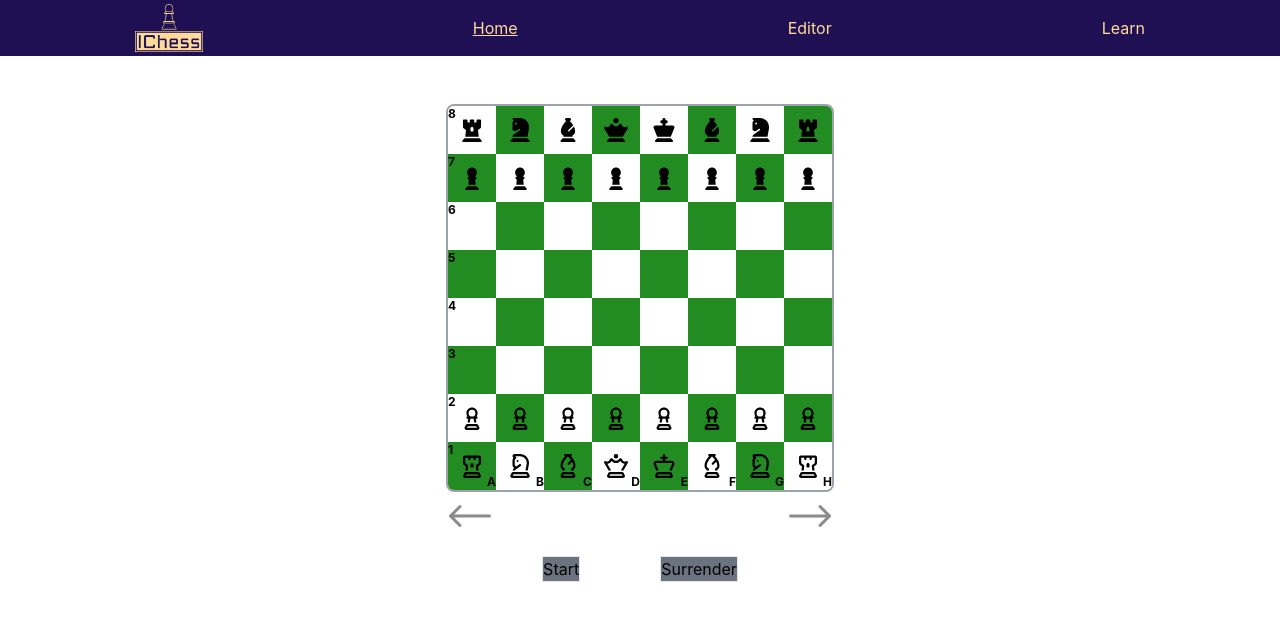
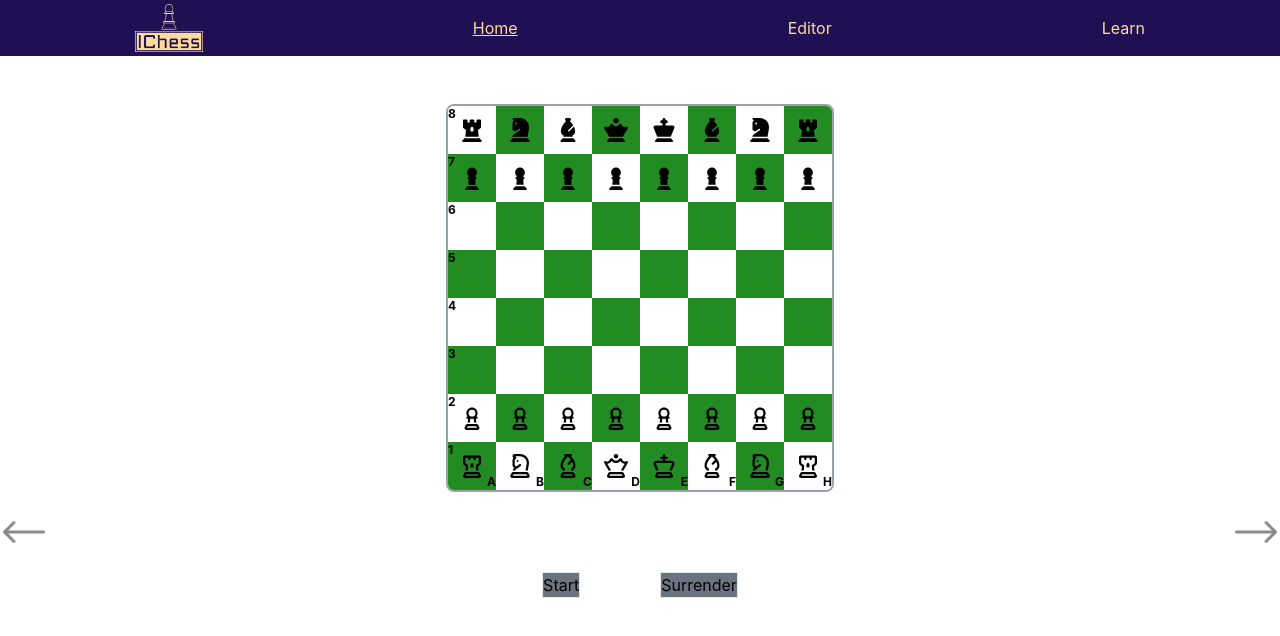
Before and after one commit to IsmaelMastronardi/chessboard, a React (Create React App) app: page / in a window 1280 px wide. Shown: the top 636 px of the page. Built offline with nearby package versions, Linux system fonts and the light colour scheme.

Commit message:
Refactor board component to remove unused code and update navigation

```diff
--- a/src/components/board.jsx
+++ b/src/components/board.jsx
@@ -1,45 +1,20 @@
 import { useDispatch, useSelector } from "react-redux";
 import Square from "./square";
-import { useEffect, useState } from "react";
+import { useEffect } from "react";
 import { movePiece } from "../redux/slices/boardSlice";
 import { minimax } from "../engine/boardEvaluation";
-import SettingsMenu from "./settingsMenu";
 
-const Board = () => {
-  const {convertedBoard, posibleMoves, selectedPiece, waitingForPcMove, pastBoardStates, lastBoardStateIndex} = useSelector((store) => store.gameBoard);
+const Board = ({boardStateIndex, lastBoardStateIndex}) => {
+  const {convertedBoard, posibleMoves, selectedPiece, waitingForPcMove, pastBoardStates} = useSelector((store) => store.gameBoard);
   const {playerColor} = useSelector((store) => store.settings);
   const dispatch = useDispatch();
-  const [boardStateIndex, setBoardStateIndex] = useState(lastBoardStateIndex);
+
 
   useEffect(() => {
     if (waitingForPcMove) {
       const result = minimax(convertedBoard, 3, false);
       dispatch(movePiece(result.piece, result.move, true));
     }
-  });
-
-  useEffect(() => {
-    setBoardStateIndex(lastBoardStateIndex);
-  }, [lastBoardStateIndex]);
-
-
-  const changeBoardState = (direction) => {
-    if(boardStateIndex + direction >= 0 && boardStateIndex + direction < pastBoardStates.length){
-      setBoardStateIndex(boardStateIndex + direction);
-    }
-  };
-
-  useEffect(() => {
-    const handleArrowKey = (e) => {
-      if(e.key === 'ArrowLeft'){
-        changeBoardState(-1);
-      }
-      if(e.key === 'ArrowRight'){
-        changeBoardState(1);
-      }
-    };
-    document.addEventListener('keydown', handleArrowKey);
-    return () => document.removeEventListener('keydown', handleArrowKey);
   });
 
   return(
@@ -66,14 +41,6 @@ const Board = () => {
         })
       })}
     </div>
-    <div className="flex justify-between w-full">
-      <button onClick={() => changeBoardState(-1)}>
-        <img src="../../../images/arrow_left_gray.png" className="w-12" alt="previous"/>
-      </button>
-      <button onClick={() => changeBoardState(1)}>
-      <img src="../../../images/arrow_right_gray.png" className="w-12" alt="next"/>
-      </button>
-    </div>
     </div>
   )
 }
--- /dev/null
+++ b/src/components/boardChanger.jsx
@@ -0,0 +1,28 @@
+import { useEffect } from "react";
+
+const BoardChanger = ({ changeBoardState }) => {
+  useEffect(() => {
+    const handleArrowKey = (e) => {
+      if(e.key === 'ArrowLeft'){
+        changeBoardState(-1);
+      }
+      if(e.key === 'ArrowRight'){
+        changeBoardState(1);
+      }
+    };
+    document.addEventListener('keydown', handleArrowKey);
+    return () => document.removeEventListener('keydown', handleArrowKey);
+  });
+  return (
+    <div className="flex justify-between w-full">
+    <button onClick={() => changeBoardState(-1)}>
+      <img src="../../../images/arrow_left_gray.png" className="w-12" alt="previous"/>
+    </button>
+    <button onClick={() => changeBoardState(1)}>
+    <img src="../../../images/arrow_right_gray.png" className="w-12" alt="next"/>
+    </button>
+  </div>
+  );
+};
+
+export default BoardChanger;
--- a/src/pages/Home.jsx
+++ b/src/pages/Home.jsx
@@ -1,17 +1,33 @@
 import Board from "../components/board";
-import { useState } from "react";
+import { useEffect, useState } from "react";
 import StartMenu from "../components/startMenu";
+import BoardChanger from "../components/boardChanger";
+import { useSelector } from "react-redux";
 
 const Home = () => {
   const [startGameMenu, setStartGameMenu] = useState(false);
+  const {lastBoardStateIndex, pastBoardStates} = useSelector((store) => store.gameBoard);
   const toggleMenu = () => {
     setStartGameMenu(!startGameMenu);
   }
+  const [boardStateIndex, setBoardStateIndex] = useState(lastBoardStateIndex);
+  useEffect(() => {
+    setBoardStateIndex(lastBoardStateIndex);
+  }, [lastBoardStateIndex]);
+
+
+  const changeBoardState = (direction) => {
+    if(boardStateIndex + direction >= 0 && boardStateIndex + direction < pastBoardStates.length){
+      setBoardStateIndex(boardStateIndex + direction);
+    }
+  };
+
 
 
   return(
     <section className="home">
-      <Board />
+      <Board boardStateIndex={boardStateIndex}/>
+      <BoardChanger changeBoardState={changeBoardState} lastBoardStateIndex={lastBoardStateIndex} />
       <div className="flex gap-20">
         <button
         className="bg-gray-500 border"
```
